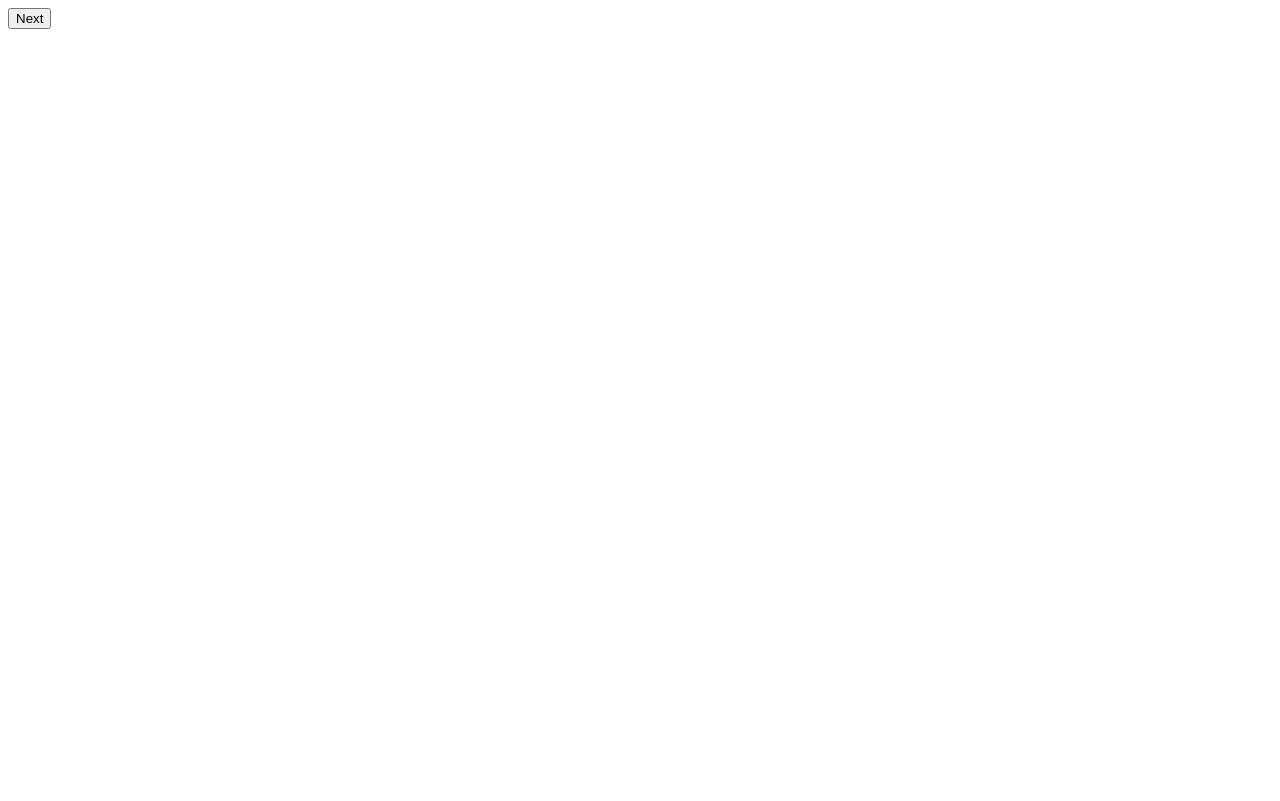
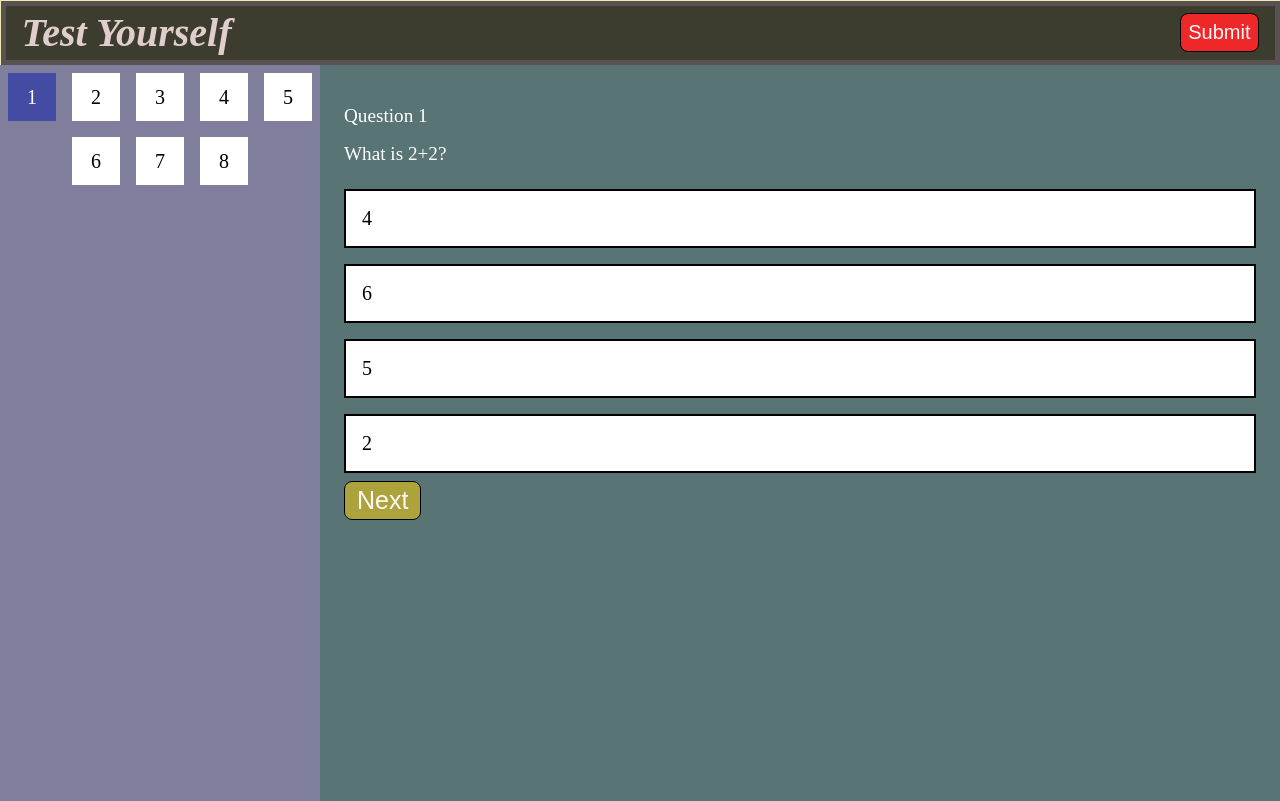
Before and after one commit to mimansha08/Quiz-App, a plain HTML site: page index.html in a window 1280 px wide. Drawn offline with Linux system fonts and the light colour scheme.

Commit message:
added question browsing feature

```diff
--- a/app.js
+++ b/app.js
@@ -13,6 +13,36 @@ const STATE = {
         text: "What is the capital of India?",
         options: ["Kolkata", "Delhi", "Patna", "Lucknow"],
         answer: 1
+      },
+      {
+        text: "What is 2+2?",
+        options: ["4","6","5","2"],
+        answer: 0
+      },
+      {
+        text: "What is 2+2?",
+        options: ["4","6","5","2"],
+        answer: 0
+      },
+      {
+        text: "What is 2+2?",
+        options: ["4","6","5","2"],
+        answer: 0
+      },
+      {
+        text: "What is 2+2?",
+        options: ["4","6","5","2"],
+        answer: 0
+      },
+      {
+        text: "What is 2+2?",
+        options: ["4","6","5","2"],
+        answer: 0
+      },
+      {
+        text: "What is 2+2?",
+        options: ["4","6","5","2"],
+        answer: 0
       }];
     const questionStates = [];
     questions.forEach( question => {
@@ -42,6 +72,8 @@ const STATE = {
         setCurrent: (idx)=>{
             current=idx;
         },
+
+        getCurrentIdx: ()=>current,
 
         getNext: ()=>{
             if(current+1<questions.length)
@@ -80,26 +112,76 @@ const STATE = {
 
     return returnobj;
   }
-const model=Model();
-model.changeqState(0,STATE.ATTEMPTED);
-model.markAnswer(0,0);
-console.log(model.calcScore());
-model.changeqState(1,STATE.ATTEMPTED);
-model.markAnswer(1,1);
-console.log(model.calcScore());
 
 const View=()=>{
    const returnObject={
-    displayQuestion: (question)=>{
-
+    displayQuestion: (question,idx)=>{
+        document.querySelector(".number").innerHTML=`Question ${idx+1}`;
+        document.querySelector(".text").innerHTML=question.text;
+        const getOptionHtml=(option,idx)=>{
+          return `
+            <div class="option">
+                ${option}
+            </div>
+          `
+        }
+        document.querySelector("#play-area .options").innerHTML=question.options.map(getOptionHtml).join("");
     },
 
     displayQuestionsState: (questionStates)=>{
+        const getQuestionBox=(qstate,idx)=>{
+            const html=`
+                <div class="questionState ${qstate.state}" onclick="app.onQuestionClick(${idx})" >
+                    ${idx+1}
+                </div>
+            `
 
+            return html;
+        }
+        document.querySelector("#play-area .states").innerHTML=questionStates.map(getQuestionBox).join("");
     },
 
     displayResult: (result)=>{
-
+        const onButtonClick=()=>{
+            console.log(result);
+       }
+       document.getElementById("submit-btn").addEventListener("click",onButtonClick);
     }
    }
+
+   return returnObject;
 }
+
+const App=()=>{
+  let model=Model();
+  let view= View();
+  const openQuestion=(idx)=>{
+    if(model.getState(idx).state===STATE.UNATTEMTED){
+      model.changeqState(idx,STATE.OPENED);
+    }
+    view.displayQuestion(model.getQuestion(idx),idx);
+  }
+  openQuestion(0);
+  const refreshQState=()=>view.displayQuestionsState(model.getQuestionStates());
+  refreshQState();
+  document.getElementById("next-btn").addEventListener("click",()=>{
+      const next=model.getNext();
+      if(next){
+        openQuestion(model.getCurrentIdx());
+        refreshQState();
+      }
+  })
+  const returnobj={
+   onQuestionClick: (idx)=>{
+    openQuestion(idx);
+    refreshQState();
+   },
+
+   refreshQState: refreshQState
+
+  }
+
+  return returnobj;
+}
+
+const app=App();
--- a/index.html
+++ b/index.html
@@ -5,23 +5,26 @@
     <meta http-equiv="X-UA-Compatible" content="IE=edge">
     <meta name="viewport" content="width=device-width, initial-scale=1.0">
     <title>Quiz</title>
-
+    <link rel="stylesheet" href="styles.css">
 </head>
 <body>
     <div class="main">
-        <header>
-
+        <header >
+            <div><h1 >Test Yourself</h1></div>
+            <div><button id="submit-btn" type="submit" >Submit</button></div>
         </header>
         <section id="play-area">
-            <div class="states">
+            <div class="sidebar">
+                <div class="states">
+                </div>
+            </div>
 
-            </div>
             <div class="question">
                  <div class="number"></div>
                  <div class="text"></div>
                  <div class="options"></div>
                  <div>
-                    <button>Next</button>
+                    <button id="next-btn">Next</button>
                  </div>
             </div>
         </section>
--- /dev/null
+++ b/styles.css
@@ -0,0 +1,144 @@
+*{
+    box-sizing: border-box;
+    margin: 0;
+    padding: 0;
+}
+
+body{
+    background-color: rgba(197, 194, 25, 0.321);
+    font-size: 20px;
+}
+
+.main{
+    display:flex;
+    flex-direction: column;
+}
+
+header{
+    background-color: rgba(0, 0, 0, 0.741);
+    display:flex;
+    flex-direction: row;
+    justify-content: space-between;
+    align-items: center;
+    padding: 1rem;
+    margin:0.5px;
+    border: 5px solid rgb(90, 81, 81);
+    height: 4rem;
+}
+
+header button{
+    background-color: rgb(238, 40, 40);
+    color: rgb(251, 247, 247);
+    border: 1px solid black;
+    border-radius: 8px;
+    padding: 7px;
+    font-size: 20px;
+}
+
+h1{
+    color:rgba(235, 216, 216, 0.94);
+    font-style: italic;
+}
+
+#play-area{
+    display: flex;
+    flex-direction: row;
+    height:calc(100vh - 4rem);
+    background-color: aliceblue;
+}
+
+.sidebar{
+    display: flex;
+    flex-direction: column;
+    align-items: center;
+    height: 100%;
+    width:25%;
+    padding: 0.5rem;
+    background-color: rgb(127, 127, 157);
+}
+
+.states{
+    display: flex;
+    flex-direction: row;
+    justify-content: center;
+    flex-wrap: wrap;
+    gap: 1rem;
+}
+
+.states .questionState{
+    display: flex;
+    align-items: center;
+    justify-content: center;
+    padding:0.5rem;
+    width: 3rem;
+    height: 3rem;
+}
+
+.questionState.unattempted{
+    background-color: white;
+}
+
+.questionState.attempted{
+    background-color: rgb(27, 142, 25);
+    color: white;
+}
+
+.questionState.opened{
+    background-color: rgb(67, 75, 162);
+    color: white;
+}
+
+.question{
+    width:75%;
+    padding: 1.5rem;
+    background-color: rgb(88, 116, 116);
+    display: flex;
+    flex-direction: column;
+}
+
+.question button{
+    background-color: rgba(234, 198, 21, 0.579);
+    color: rgb(255, 247, 247);
+    border: 1px solid black;
+    border-radius: 8px;
+    padding: 4px 12px;
+    font-size: 25px;
+}
+
+button:hover{
+    background-color: rgba(35, 234, 21, 0.579);
+    color: rgb(17, 15, 15);
+    cursor: pointer;
+}
+
+button:active{
+    position: relative;
+    top: 3px;
+    left: 3px;
+}
+
+.question .options{
+    display: flex;
+    flex-direction: column;
+    margin: 0.5rem 0;
+    gap: 1rem;
+}
+
+.question .option{
+    background-color: white;
+    padding: 1rem;
+    border: 2px solid black;
+    cursor: pointer;
+}
+
+.question .text{
+    font-size: 1.2rem;
+    color: white;
+    margin: 1rem 0;
+}
+
+.question .number{
+    font-size: 1.2rem;
+    color: white;
+    margin: 1rem 0 0;
+}
```
